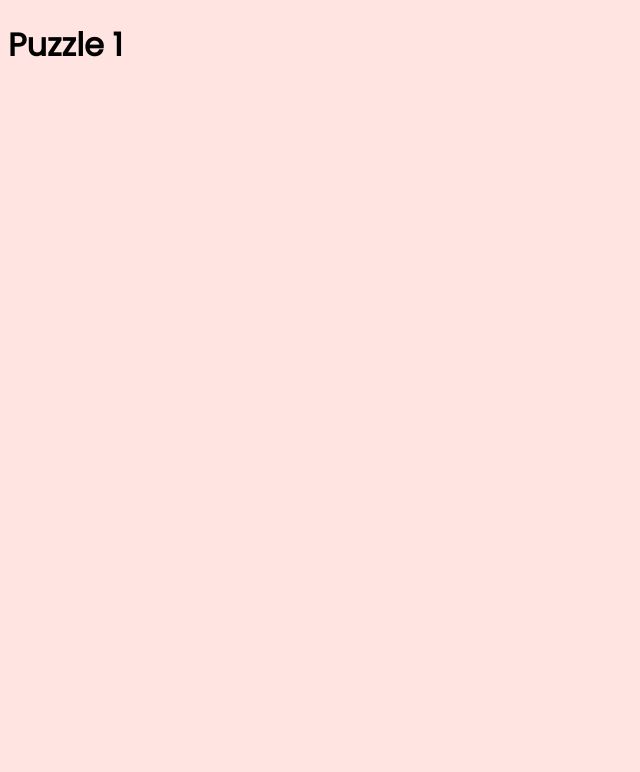
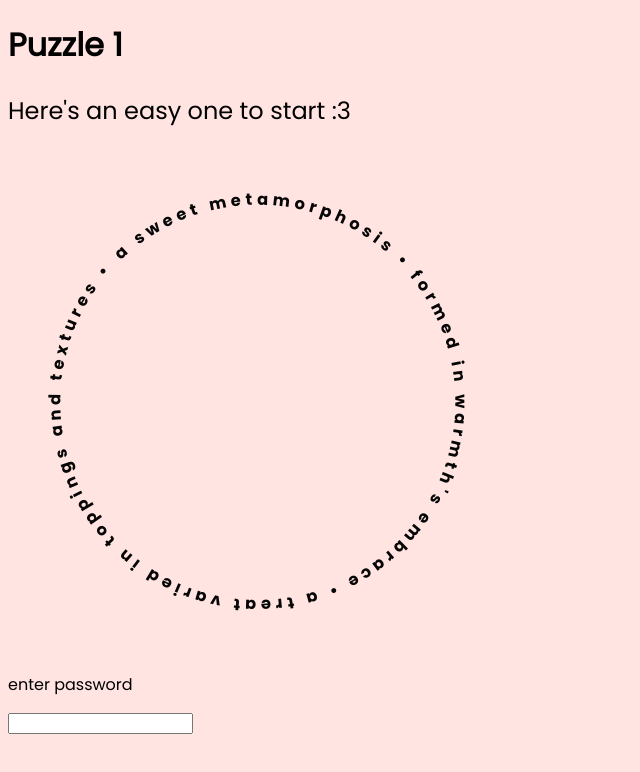
Before and after one commit to its-jade/bigcookie_game, a plain HTML site: page 9Z3Xw.html in a window 1280 px wide. Shown: the whole page, without its empty margins (0-640 px from the left). Drawn offline with Linux system fonts and the light colour scheme.

Commit message:
Added to Puzzle 1

```diff
--- a/9Z3Xw.html
+++ b/9Z3Xw.html
@@ -9,8 +9,8 @@
     <link rel="preconnect" href="https://fonts.gstatic.com" crossorigin />
     <link
       href="https://fonts.googleapis.com/css2?family=Poppins&display=swap"
-      rel="stylesheet"
-    />
+      rel="stylesheet"/>
+
     <style>
       body {
         background-color: #ffe4e1;
@@ -28,7 +28,15 @@
       }
     </style>
   </head>
+
   <body>
     <h1>Puzzle 1</h1>
+      <p style="font-size:3vmin;">Here's an easy one to start :3</p>
+
+      <img src="img/puzzle 1.png" alt="a sweet metamorphosis. formed in warmth's embrace. a treat with varied toppings and textures" loop="false">
+
+    	<p>enter password</p>
+            <form id='formName' onsubmit='puzzle1(); return false;'>
+            <input type='text' class='password' id='userInput' value=''>
   </body>
 </html>
```
Also changed, not shown: img/puzzle 1.png (added), img/puzzle_1.gif (added).
